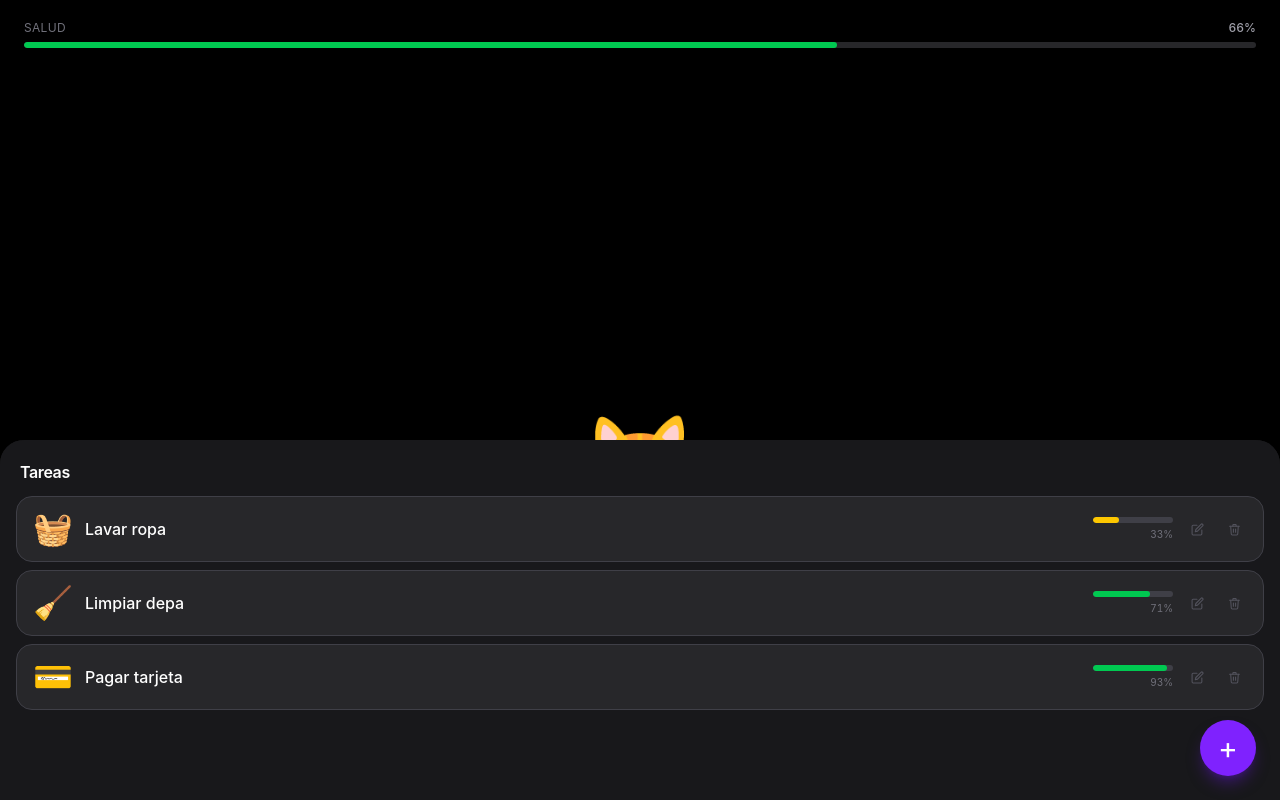
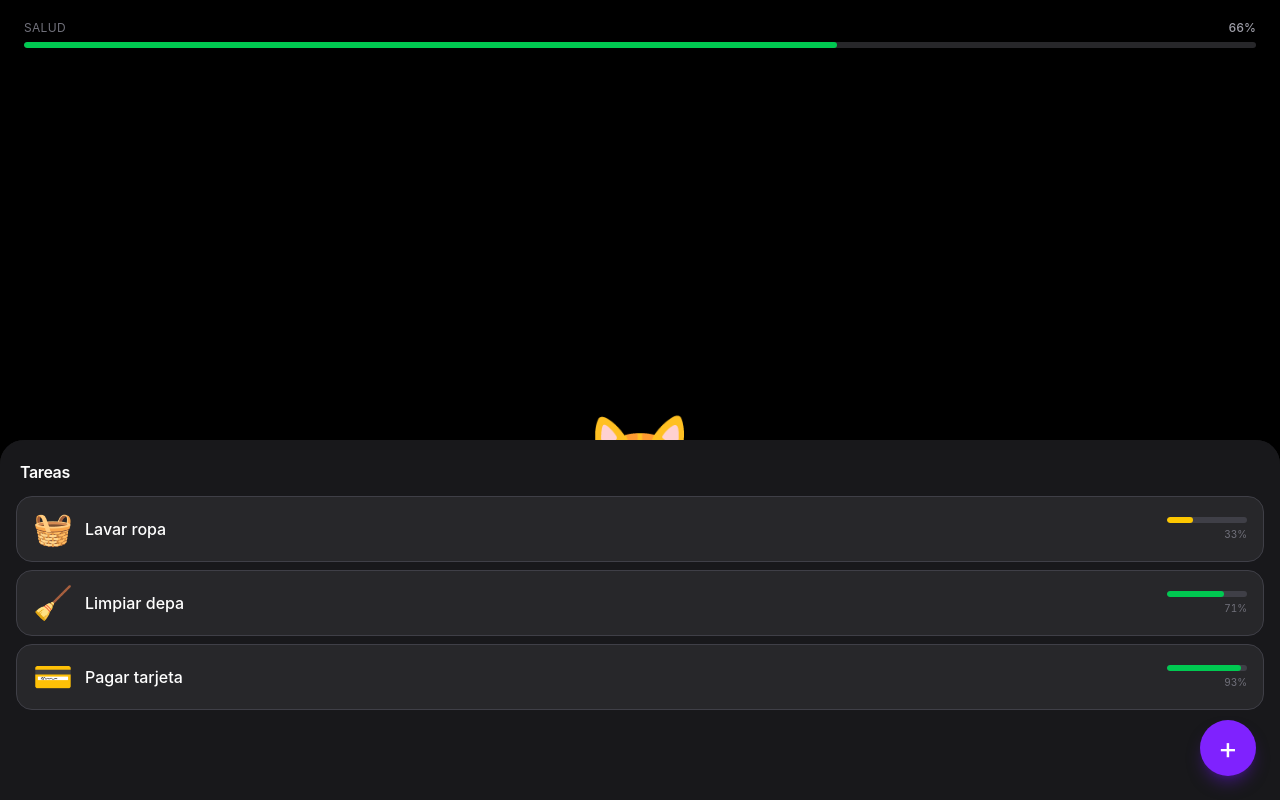
Before and after one commit to fernandosanchez1903/Organizador-, a React (Vite) app: page / in a window 1280 px wide. Built offline with nearby package versions, Linux system fonts and the light colour scheme.

Commit message:
agregar swipe para eliminar y editar, eliminar anteriores botones tapvsswipe problemas

```diff
--- a/src/components/TarjetaTarea.jsx
+++ b/src/components/TarjetaTarea.jsx
@@ -1,38 +1,32 @@
-import { useState } from 'react'
+import { useState, useRef, useEffect } from 'react'
 import { colorBarra } from '../utils/tareas'
 
-// SVG inline para heredar color via currentColor.
-function IconoLapiz() {
-  return (
-    <svg width="13" height="13" viewBox="0 0 24 24" fill="none" stroke="currentColor" strokeWidth="2" strokeLinecap="round" strokeLinejoin="round">
-      <path d="M11 4H4a2 2 0 00-2 2v14a2 2 0 002 2h14a2 2 0 002-2v-7" />
-      <path d="M18.5 2.5a2.121 2.121 0 013 3L12 15l-4 1 1-4 9.5-9.5z" />
-    </svg>
-  )
-}
+// Tarjeta compacta de una sola fila: [emoji] [nombre] [barra vida]
+// Tap = completar con flash verde.
+// Swipe izquierda = confirmar eliminar. Swipe derecha = editar directo.
+export default function TarjetaTarea({ nombre, emoji, vida, onCompletar, onEliminar, onEditar }) {
+  const [completando, setCompletando] = useState(false)
+  const tarjetaRef = useRef(null)
 
-function IconoBasura() {
-  return (
-    <svg width="13" height="13" viewBox="0 0 24 24" fill="none" stroke="currentColor" strokeWidth="2" strokeLinecap="round" strokeLinejoin="round">
-      <polyline points="3 6 5 6 21 6" />
-      <path d="M19 6l-1 14a2 2 0 01-2 2H8a2 2 0 01-2-2L5 6" />
-      <path d="M10 11v6M14 11v6" />
-      <path d="M9 6V4a1 1 0 011-1h4a1 1 0 011 1v2" />
-    </svg>
-  )
-}
+  // Refs para callbacks y nombre — evitan stale closures sin re-registrar listeners
+  const cbRef = useRef({ nombre, onEliminar, onEditar })
+  useEffect(() => {
+    cbRef.current = { nombre, onEliminar, onEditar }
+  })
 
-// Tarjeta compacta de una sola fila: [emoji] [nombre] [barra vida] [editar] [eliminar]
-// Tap en el área principal (emoji + nombre) = completar tarea con flash verde.
-// Los botones de acción usan stopPropagation para no disparar el complete.
-export default function TarjetaTarea({ nombre, emoji, vida, onCompletar, onEliminar, onEditar }) {
-  // true durante los 600ms del flash verde; bloquea taps adicionales.
-  const [completando, setCompletando] = useState(false)
+  // Estado mutable del gesto — no dispara re-renders
+  const swipe = useRef({
+    activo: false,
+    startX: 0,
+    startY: 0,
+    deltaX: 0,
+    esDrag: false,
+  })
 
-  // Activa el flash, espera 600ms, resetea el estado local y actualiza los datos.
-  // React 18 batchea setCompletando(false) + onCompletar() en un solo render.
+  // Activa el flash verde, espera 600ms, y llama onCompletar.
+  // Bloqueado durante el drag para no dispararse al soltar un swipe.
   function handleCompletar() {
-    if (completando) return
+    if (completando || swipe.current.esDrag) return
     setCompletando(true)
     setTimeout(() => {
       setCompletando(false)
@@ -40,32 +34,99 @@ export default function TarjetaTarea({ nombre, emoji, vida, onCompletar, onElimi
     }, 600)
   }
 
-  function handleEliminar(e) {
-    e.stopPropagation()
-    if (window.confirm(`¿Eliminar "${nombre}"?`)) onEliminar()
-  }
+  useEffect(() => {
+    const el = tarjetaRef.current
+    if (!el) return
 
-  function handleEditar(e) {
-    e.stopPropagation()
-    onEditar()
-  }
+    function aplicarTranslate(dx) {
+      el.style.transform = `translateX(${dx}px)`
+      swipe.current.deltaX = dx
+    }
+
+    // Regresa la tarjeta a su posición con transición suave
+    function snapDeVuelta() {
+      el.style.transition = 'transform 0.25s ease'
+      el.style.transform = 'translateX(0)'
+      setTimeout(() => { el.style.transition = '' }, 250)
+    }
+
+    function onTouchStart(e) {
+      swipe.current.activo = true
+      swipe.current.startX = e.touches[0].clientX
+      swipe.current.startY = e.touches[0].clientY
+      swipe.current.deltaX = 0
+      swipe.current.esDrag = false
+      el.style.transition = 'none'
+    }
+
+    function onTouchMove(e) {
+      if (!swipe.current.activo) return
+      const dx = e.touches[0].clientX - swipe.current.startX
+      const dy = e.touches[0].clientY - swipe.current.startY
+
+      // Si el movimiento vertical supera al horizontal, ceder el gesto al scroll del panel
+      if (!swipe.current.esDrag && Math.abs(dy) > Math.abs(dx)) {
+        swipe.current.activo = false
+        return
+      }
+
+      if (Math.abs(dx) > 5) {
+        swipe.current.esDrag = true
+        // preventDefault suprime el click posterior, evitando que se dispare handleCompletar
+        e.preventDefault()
+        aplicarTranslate(dx)
+      }
+    }
+
+    function onTouchEnd() {
+      if (!swipe.current.activo) {
+        swipe.current.esDrag = false
+        return
+      }
+      swipe.current.activo = false
+
+      const umbral = el.offsetWidth * 0.40
+      const dx = swipe.current.deltaX
+
+      snapDeVuelta()
+
+      if (dx < -umbral) {
+        // Swipe izquierda: confirmar y eliminar
+        if (window.confirm(`¿Eliminar "${cbRef.current.nombre}"?`)) cbRef.current.onEliminar()
+      } else if (dx > umbral) {
+        // Swipe derecha: editar directo
+        cbRef.current.onEditar()
+      }
+
+      // Limpiar esDrag después de que el click potencial haya sido procesado
+      setTimeout(() => { swipe.current.esDrag = false }, 0)
+    }
+
+    el.addEventListener('touchstart', onTouchStart, { passive: true })
+    el.addEventListener('touchmove', onTouchMove, { passive: false })
+    el.addEventListener('touchend', onTouchEnd, { passive: true })
+    el.addEventListener('touchcancel', onTouchEnd, { passive: true })
+
+    return () => {
+      el.removeEventListener('touchstart', onTouchStart)
+      el.removeEventListener('touchmove', onTouchMove)
+      el.removeEventListener('touchend', onTouchEnd)
+      el.removeEventListener('touchcancel', onTouchEnd)
+    }
+  }, []) // deps vacías: callbacks y nombre viven en cbRef
 
   return (
     <li
+      ref={tarjetaRef}
       onClick={handleCompletar}
-      className={`flex items-center gap-3 px-4 py-4 rounded-2xl border transition-all cursor-pointer select-none
+      className={`flex items-center gap-3 px-4 py-4 rounded-2xl border cursor-pointer select-none
         ${completando
           ? 'bg-green-950 border-green-800'
           : 'bg-zinc-800 border-zinc-700 active:scale-[0.98]'
         }`}
     >
-      {/* Emoji de la tarea */}
       <span className="text-[32px] leading-none shrink-0">{emoji}</span>
-
-      {/* Nombre crece para ocupar el espacio disponible */}
       <span className="flex-1 text-white text-base font-medium truncate">{nombre}</span>
-
-      {/* Barra de vida individual, ancho fijo ~80px */}
       <div className="w-20 shrink-0 flex flex-col gap-1">
         <div className="w-full bg-zinc-700 rounded-full h-[6px] overflow-hidden">
           <div
@@ -75,24 +136,6 @@ export default function TarjetaTarea({ nombre, emoji, vida, onCompletar, onElimi
         </div>
         <span className="text-zinc-500 text-[10px] text-right tabular-nums">{vida}%</span>
       </div>
-
-      {/* Botones de acción secundarios: stopPropagation evita disparar el complete */}
-      <button
-        onClick={handleEditar}
-        aria-label={`Editar ${nombre}`}
-        className={`shrink-0 p-1.5 rounded-lg text-zinc-600 hover:text-violet-400 hover:bg-zinc-700 transition-colors
-          ${completando ? 'pointer-events-none' : ''}`}
-      >
-        <IconoLapiz />
-      </button>
-      <button
-        onClick={handleEliminar}
-        aria-label={`Eliminar ${nombre}`}
-        className={`shrink-0 p-1.5 rounded-lg text-zinc-600 hover:text-red-400 hover:bg-zinc-700 transition-colors
-          ${completando ? 'pointer-events-none' : ''}`}
-      >
-        <IconoBasura />
-      </button>
     </li>
   )
 }
```
